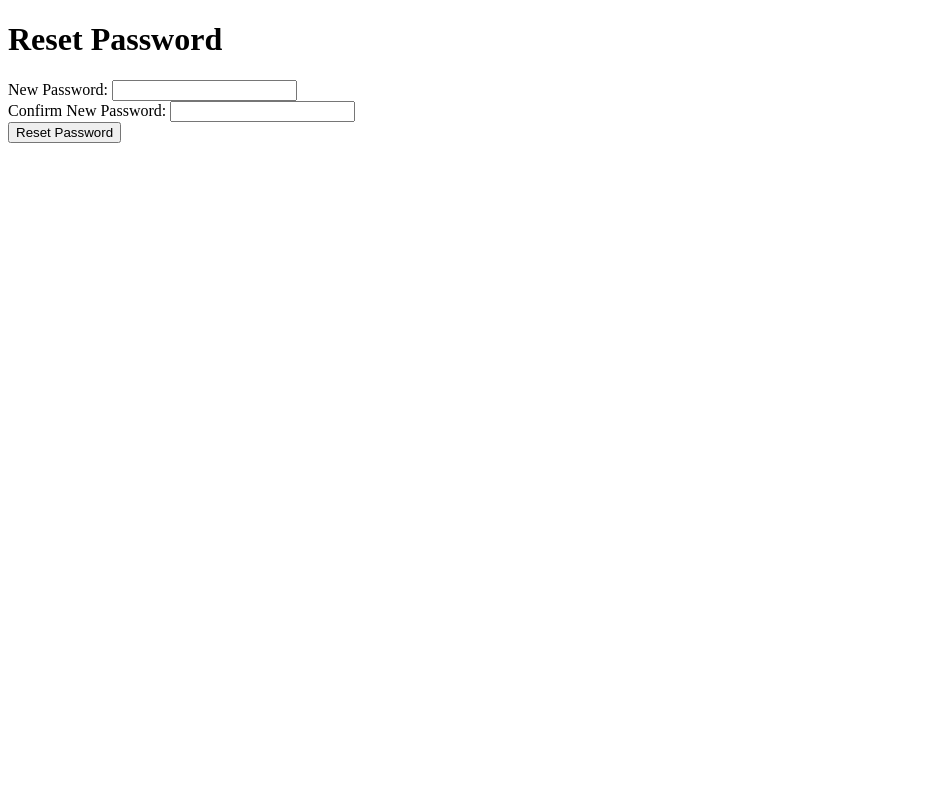
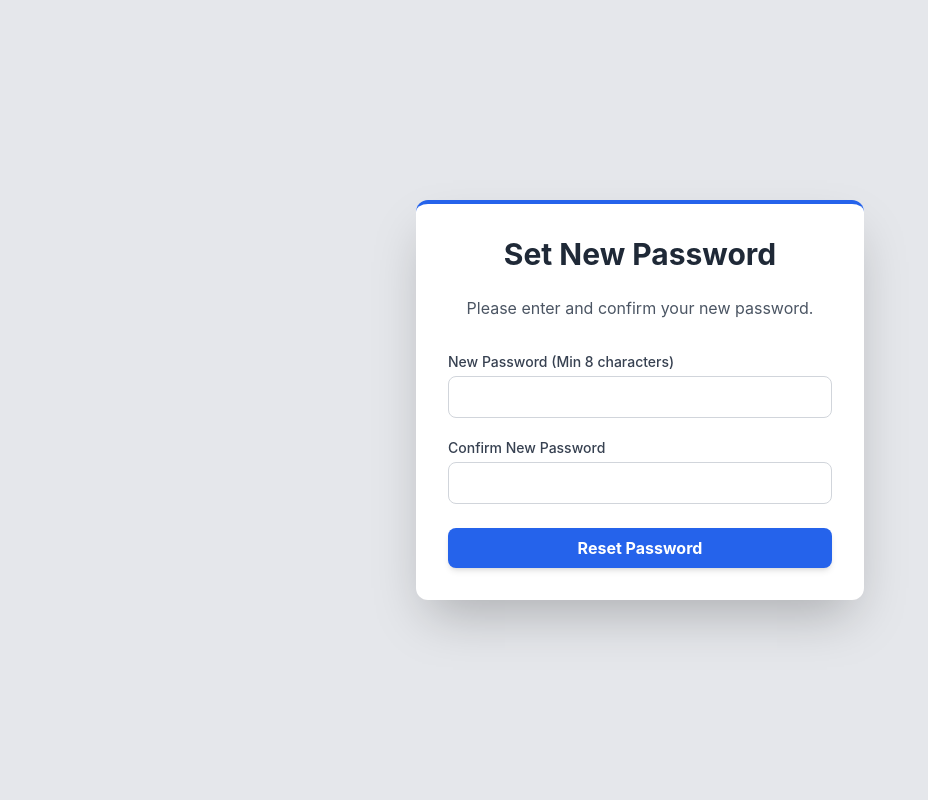
Before and after one commit to foyruser/Family-Financial-Dashboard, a Flask app: template templates/reset.html in a window 1280 px wide. Shown: the whole page, without its empty margins (0-928 px from the left). Run offline with Flask 3, Linux system fonts and the light colour scheme; the template is opened without the code that fills it, so the values that code supplies are empty; some libraries are stand-ins or nearby versions.

Commit message:
Update reset.html

```diff
--- a/templates/reset.html
+++ b/templates/reset.html
@@ -2,28 +2,55 @@
 <html lang="en">
 <head>
     <meta charset="UTF-8">
+    <meta name="viewport" content="width=device-width, initial-scale=1.0">
     <title>Reset Password</title>
+    <script src="https://cdn.tailwindcss.com"></script>
+    <style>
+        body { font-family: 'Inter', sans-serif; background-color: #e5e7eb; }
+    </style>
 </head>
-<body>
-    <h1>Reset Password</h1>
+<body class="min-h-screen flex items-center justify-center p-4">
+
+    <div class="w-full max-w-md bg-white p-8 rounded-xl shadow-2xl border-t-4 border-blue-600">
+        <h2 class="text-3xl font-bold text-center text-gray-800 mb-6">Set New Password</h2>
+        <p class="text-center text-gray-600 mb-8">Please enter and confirm your new password.</p>
 
         {% if invalid %}
-        <p style="color: red;">{{ message }}</p>
-        <p><a href="{{ url_for('forgot_password') }}">Request a new link.</a></p>
+            <div class="bg-red-100 border border-red-400 text-red-700 px-4 py-3 rounded mb-6" role="alert">
+                <p class="font-bold">{{ message }}</p>
+            </div>
+            <p class="text-center">
+                <a href="{{ url_for('forgot_password') }}" class="font-medium text-blue-600 hover:text-blue-500">
+                    Request a new link.
+                </a>
+            </p>
         {% else %}
             {% if message %}
-            <p style="color: red;">{{ message }}</p>
+                <p class="bg-red-100 border border-red-400 text-red-700 px-4 py-3 rounded mb-4" role="alert">
+                    {{ message }}
+                </p>
             {% endif %}
 
             <form method="POST" action="{{ url_for('reset_password', token=token) }}">
-            <label for="new_password">New Password:</label>
-            <input type="password" id="new_password" name="new_password" required minlength="8"><br>
 
-            <label for="confirm_password">Confirm New Password:</label>
-            <input type="password" id="confirm_password" name="confirm_password" required minlength="8"><br>
+                <div class="mb-5">
+                    <label for="new_password" class="block text-sm font-medium text-gray-700 mb-1">New Password (Min 8 characters)</label>
+                    <input type="password" id="new_password" name="new_password" required minlength="8"
+                            class="w-full px-4 py-2 border border-gray-300 rounded-lg focus:ring-blue-500 focus:border-blue-500 transition duration-150">
+                </div>
 
-            <button type="submit">Reset Password</button>
+                <div class="mb-6">
+                    <label for="confirm_password" class="block text-sm font-medium text-gray-700 mb-1">Confirm New Password</label>
+                    <input type="password" id="confirm_password" name="confirm_password" required minlength="8"
+                            class="w-full px-4 py-2 border border-gray-300 rounded-lg focus:ring-blue-500 focus:border-blue-500 transition duration-150">
+                </div>
+
+                <button type="submit"
+                        class="w-full bg-blue-600 text-white font-bold py-2 px-4 rounded-lg hover:bg-blue-700 transition duration-200 shadow-md hover:shadow-lg">
+                    Reset Password
+                </button>
             </form>
         {% endif %}
+    </div>
 </body>
 </html>
```
Lines whose indentation alone changed are shown as unchanged.
